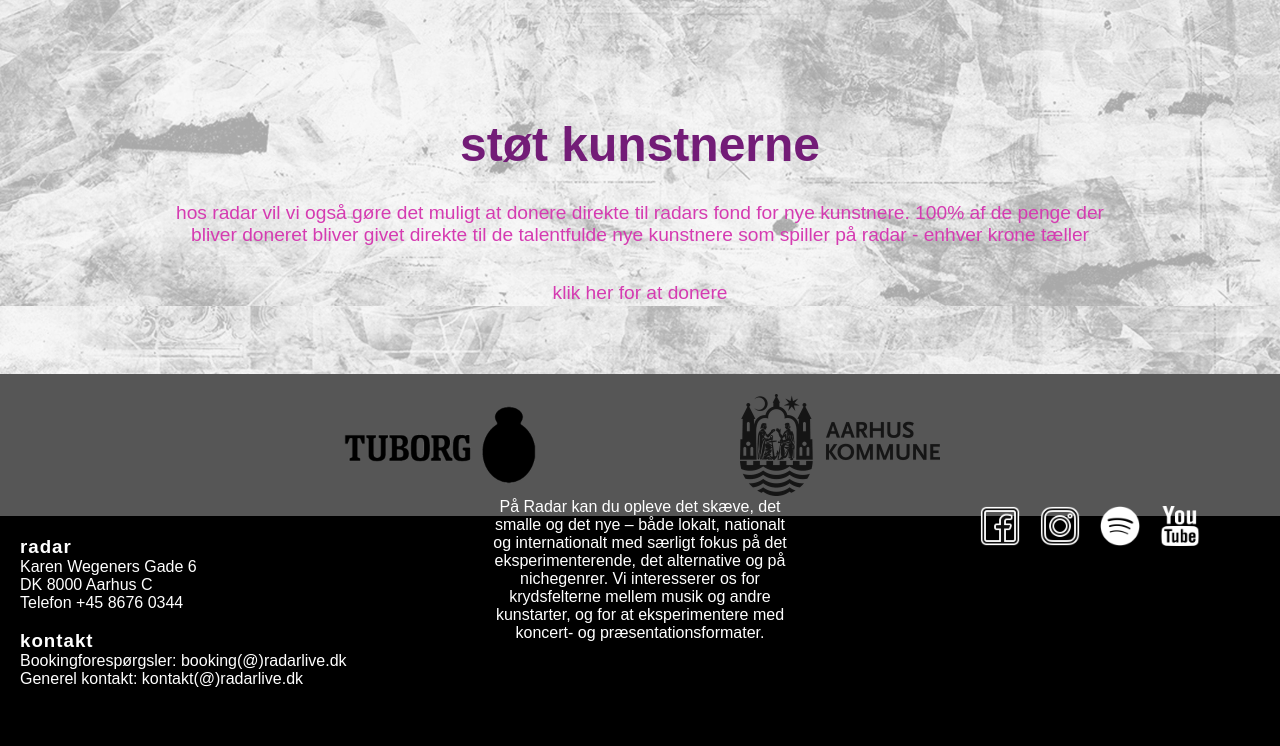
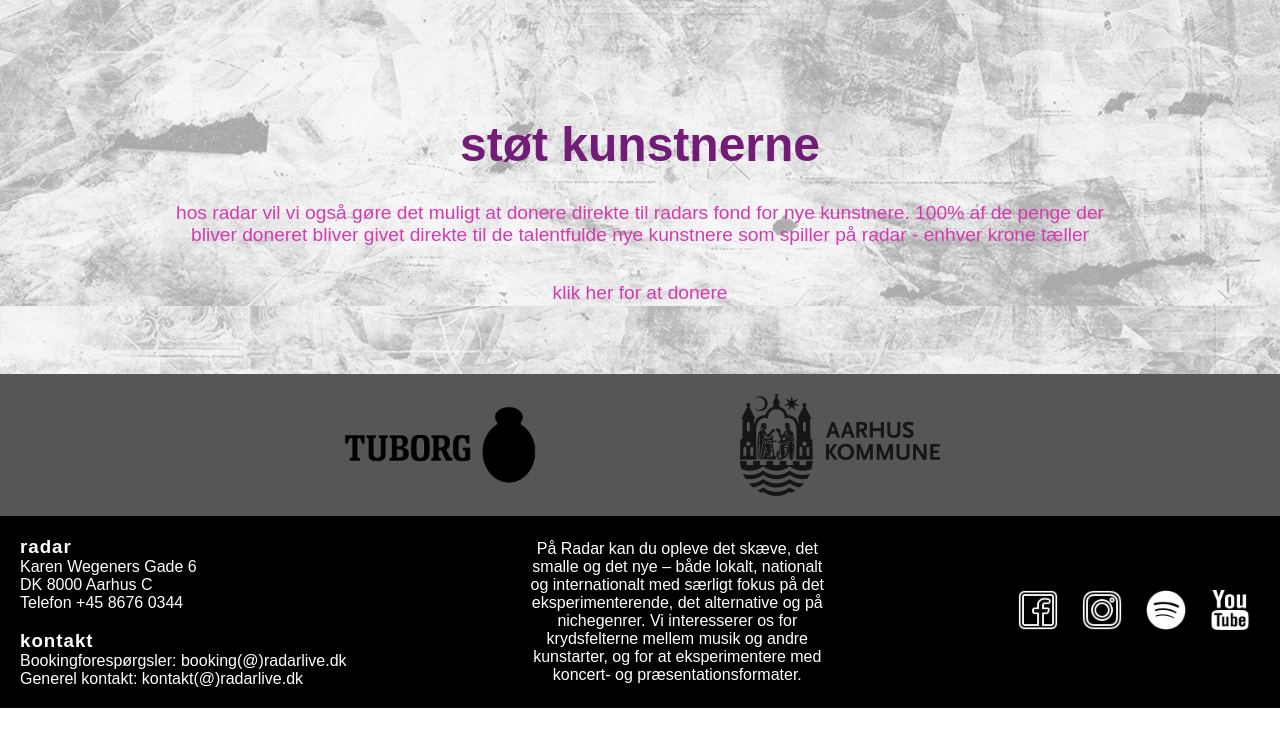
Before and after one commit to ahornstrup/eksamensprojekt-radar, a plain HTML site: page index.html in a window 1280 px wide. Shown: the part 1294-2040 px from the top of the page. After the commit the page ends 2002 px from the top, so only its background shows below. Drawn offline with Linux system fonts and the light colour scheme; a web font is replaced by a local one.

Commit message:
footer fix

```diff
--- a/css/stotkunstnerne.css
+++ b/css/stotkunstnerne.css
@@ -185,13 +185,12 @@ footer .partners {
     flex-direction: row;
     justify-content: center;
     gap: 200px;
-    margin-bottom: -50px;
-    margin-top: -100px;
 }
 
 footer .social {
     background: #000000;
     padding: 20px;
+    position: relative;
 }
 
 footer .partners img {
@@ -207,28 +206,20 @@ h3 {
     letter-spacing: 1px;
 }
 
+.social {
+    display: flex;
+    justify-content: space-between;
+    align-items: center;
+}
+
 .kontakt-tekst {
     text-align: left;
     font-family: "Anton Sc", sans-serif;
     color: white;
 }
 
-.social-icons {
-    display: flex;
-    justify-content: flex-end;
-    align-items: center;
-    position: absolute;
-    right: 70px;
-    top: 1800px;
-}
-
 .footer-tekst {
-    display: flex;
-    justify-content: center;
-    align-items: flex-start;
     text-align: center;
     font-family: "Anton Sc", sans-serif;
     color: white;
-    position: relative;
-    bottom: 190px;
 }
--- a/css/style.css
+++ b/css/style.css
@@ -160,11 +160,11 @@ h1, h2 {
 }
 
 .news-item {
-    position: relative; /* Set the container as relative for absolute positioning */
-    overflow: hidden; /* Ensure content doesn't overflow */
-    display: flex; /* Optional: Add Flexbox for alignment */
-    justify-content: center; /* Centers content horizontally */
-    align-items: center; /* Centers content vertically */
+    position: relative;
+    overflow: hidden;
+    display: flex;
+    justify-content: center;
+    align-items: center;
   }
 
 .news-item p {
@@ -241,6 +241,7 @@ footer .partners {
 footer .social {
     background: #000000;
     padding: 20px;
+    position: relative;
 }
 
 footer .partners img {
@@ -256,28 +257,20 @@ h3 {
     letter-spacing: 1px;
 }
 
+.social {
+    display: flex;
+    justify-content: space-between;
+    align-items: center;
+}
+
 .kontakt-tekst {
     text-align: left;
     font-family: "Anton Sc", sans-serif;
     color: white;
 }
 
-.social-icons {
-    display: flex;
-    justify-content: flex-end;
-    align-items: center;
-    position: absolute;
-    right: 70px;
-    top: 1800px;
-}
-
 .footer-tekst {
-    display: flex;
-    justify-content: center;
-    align-items: flex-start;
     text-align: center;
     font-family: "Anton Sc", sans-serif;
     color: white;
-    position: relative;
-    bottom: 190px;
 }
```
Also changed, not shown: index.html (+4 -4 lines).
